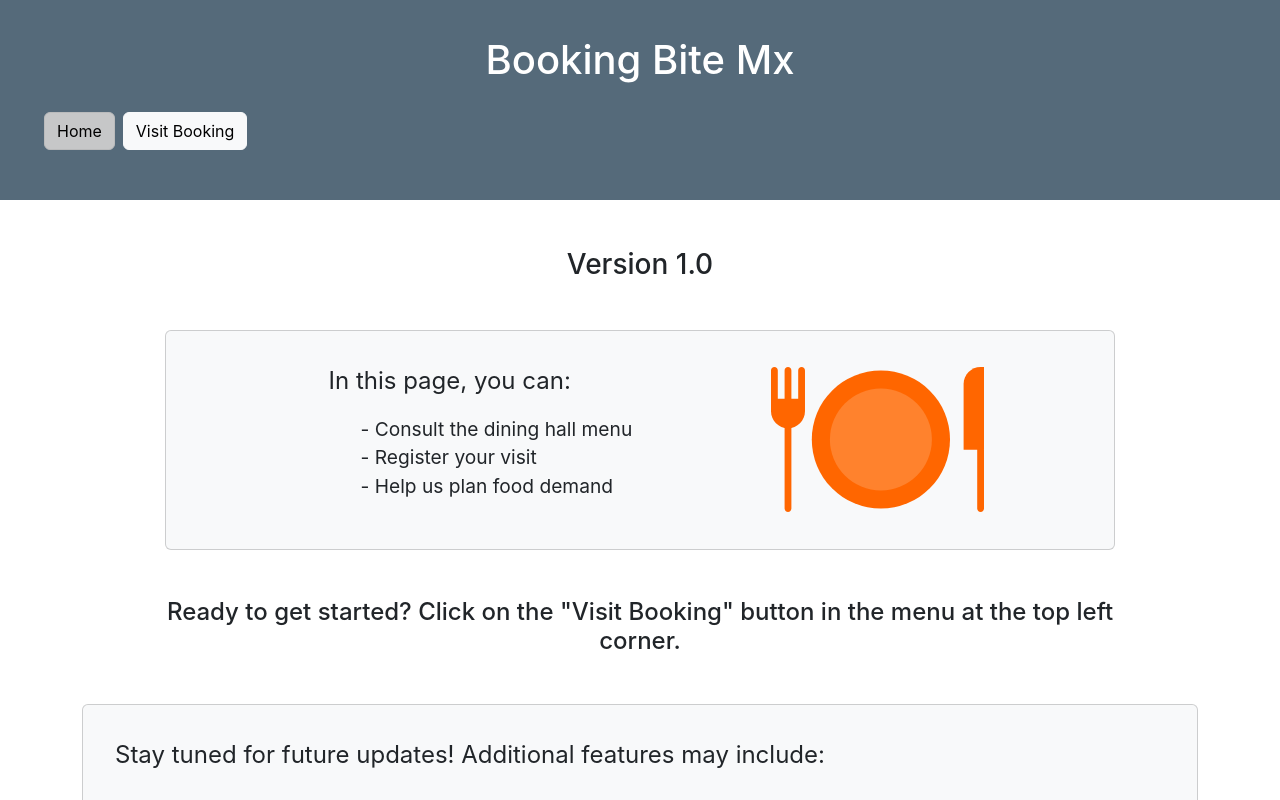
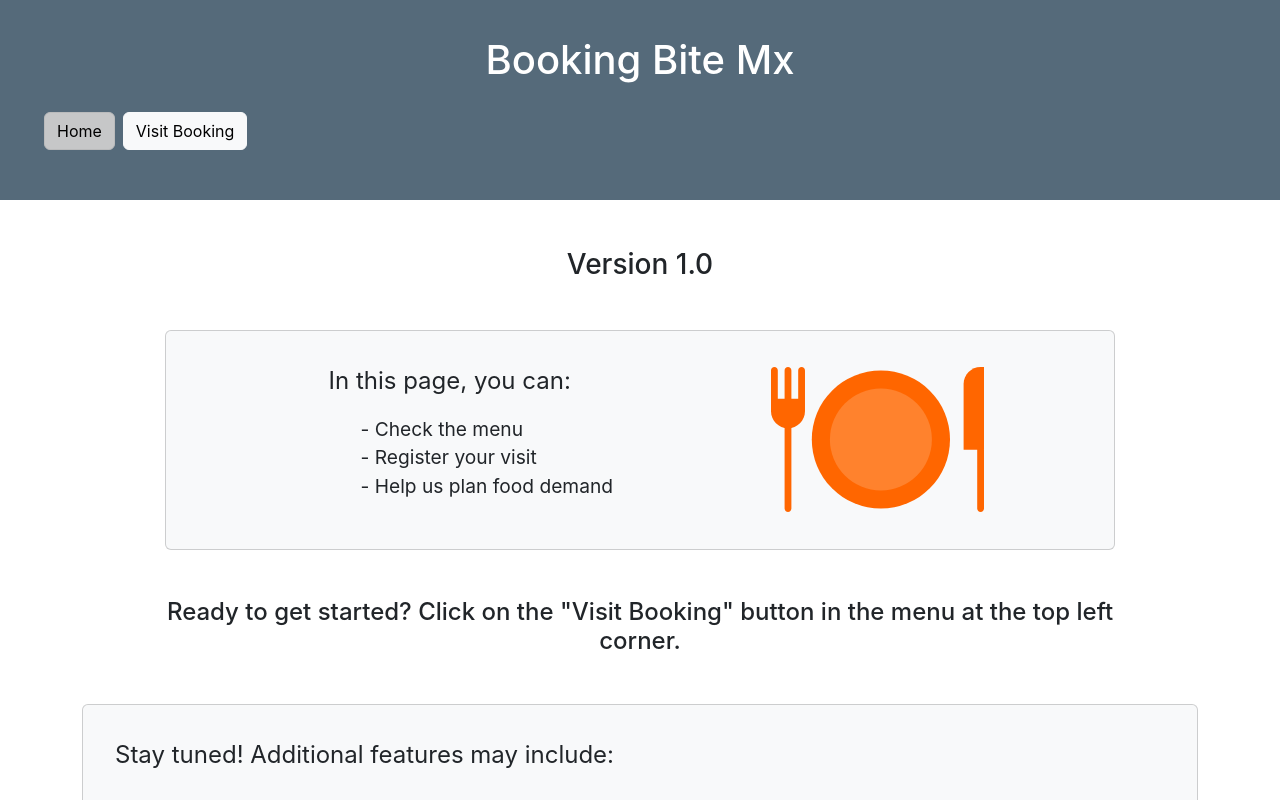
Before and after one commit to HL-LMX/bbclient, a React (Create React App) app: page /bookingbite in a window 1280 px wide. Shown: the top 800 px of the page. Built offline with nearby package versions, Linux system fonts and the light colour scheme.

Commit message:
ci: Update Home page

```diff
--- a/src/Home.js
+++ b/src/Home.js
@@ -15,7 +15,7 @@ export class Home extends Component {
                                     <div className="card-body m-3 text-center"> {/* Center the text */}
                                         <p className="card-text" style={{fontSize: '1.5em', textAlign: 'left' }}>In this page, you can:</p>
                                         <ul className="">
-                                            <li className="list-group-item" style={{ fontSize: '1.2em', textAlign: 'left' }}> - Consult the dining hall menu</li>
+                                            <li className="list-group-item" style={{ fontSize: '1.2em', textAlign: 'left' }}> - Check the menu</li>
                                             <li className="list-group-item" style={{ fontSize: '1.2em', textAlign: 'left' }}> - Register your visit</li>
                                             <li className="list-group-item" style={{ fontSize: '1.2em', textAlign: 'left' }}> - Help us plan food demand</li>
                                         </ul>
@@ -53,7 +53,7 @@ export class Home extends Component {
                     <div className="col-md">
                         <div className="card bg-light mb-3" style={{ minHeight:'10rem' }}>
                             <div className="card-body d-flex flex-column justify-content-between">
-                                <p className="card-text m-3" style={{fontSize: '1.5em'}}>Stay tuned for future updates! Additional features may include:</p>
+                                <p className="card-text m-3" style={{fontSize: '1.5em'}}>Stay tuned! Additional features may include:</p>
 
 
                                 <div className="row justify-content-between align-items-stretch">
```
